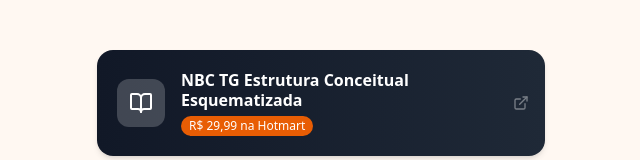
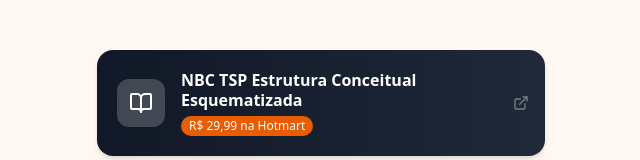
Before and after one commit to danielfla82-rgb/danielatenaconcursos-sites, a React (Vite) app: page / in a window 1280 px wide. Shown: the part 278-438 px from the top of the page, without its empty margins (319-959 px from the left). Built offline with nearby package versions, Linux system fonts and the light colour scheme.

Commit message:
feat: Update link title to NBC TSP
Corrected the title of a link item from "NBC TG" to "NBC TSP" to reflect the accurate designation.

```diff
--- a/src/App.tsx
+++ b/src/App.tsx
@@ -45,7 +45,7 @@
   const links: LinkItem[] = [
     {
       id: "1",
-      title: "NBC TG Estrutura Conceitual Esquematizada",
+      title: "NBC TSP Estrutura Conceitual Esquematizada",
       url: "https://go.hotmart.com/A105160071T",
       icon: <BookOpen className="w-6 h-6" />,
       price: "R$ 29,99 na Hotmart",
```
